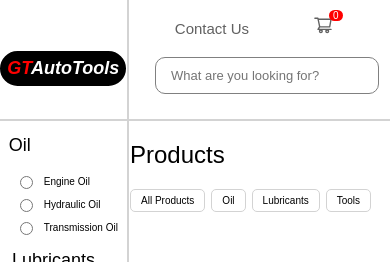
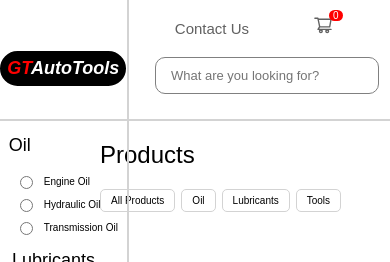
Before and after one commit to ZaidKhan02/GTAutoLube, a React (Vite) app: page / in a window 390 px wide. Shown: the top 262 px of the page. Built offline with nearby package versions, Linux system fonts and the light colour scheme.

Commit message:
modified file

```diff
--- a/src/Product Buttons/ProductButtons.css
+++ b/src/Product Buttons/ProductButtons.css
@@ -23,7 +23,7 @@
 @media (max-width: 768px) {
     .products-section {
         margin-top: 0;
-        margin-left: 130px;
+        margin-left: 100px;
     }
 
     .product-btn {
```
